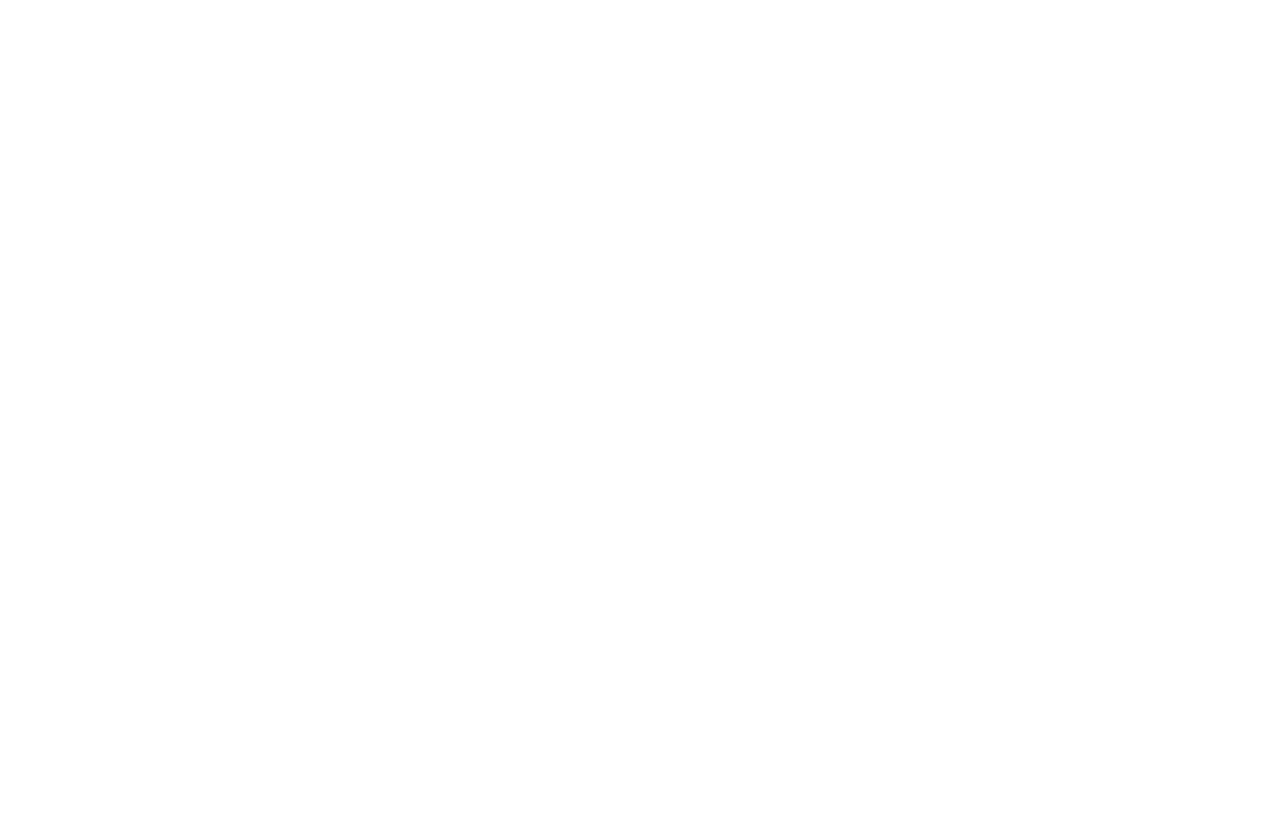
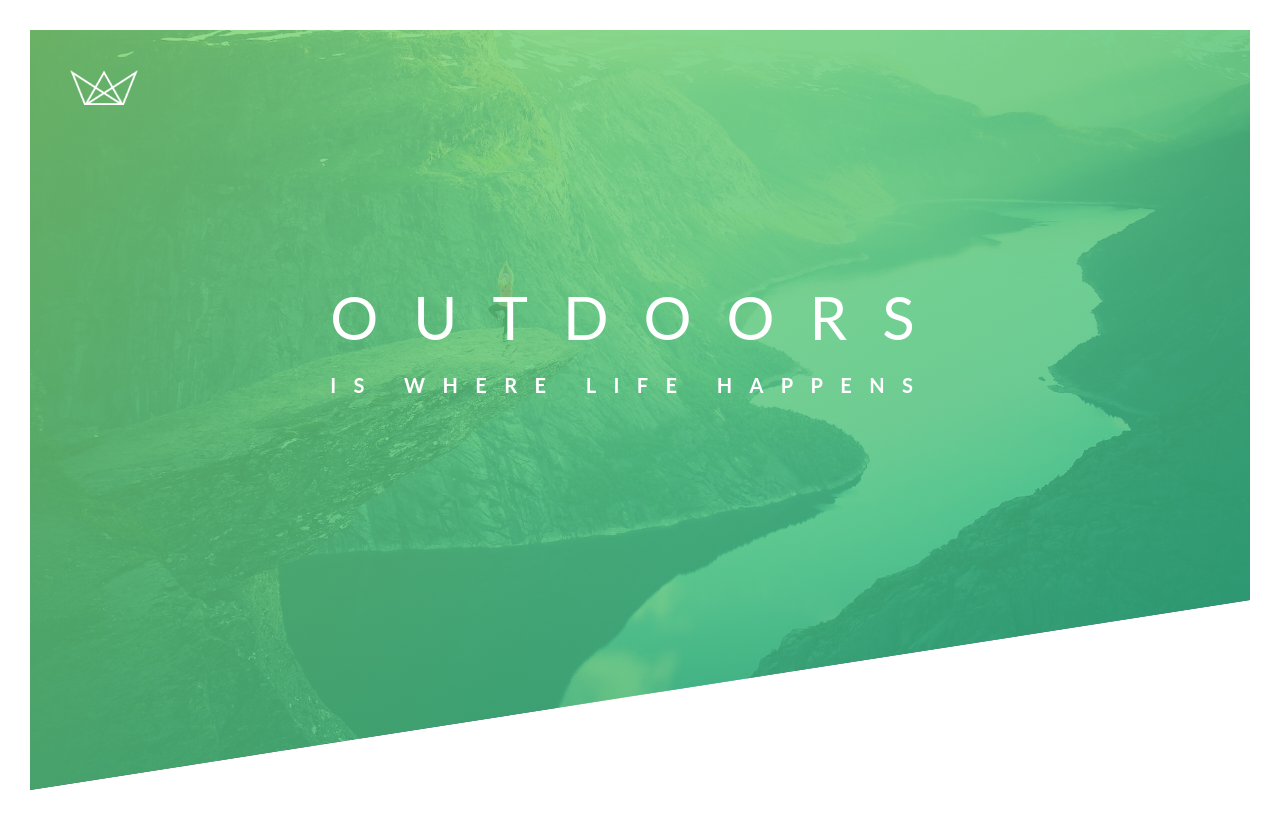
Before and after one commit to lluvialau/CSS-Learning, a plain HTML site: page Natours/index.html in a window 1280 px wide. Drawn offline with Linux system fonts and the light colour scheme.

Commit message:
Finished Heading text and logo.
Finished Heading text and logo.

```diff
--- a/Natours/css/style.css
+++ b/Natours/css/style.css
@@ -6,6 +6,51 @@ Medium green: #55c57a
 Dark green: #28b485
 */
 
+*{
+    margin: 0;
+    padding: 0;
+    box-sizing: border-box;
+}
+
+body{
+    font-family: 'Lato', sans-serif;
+    font-weight: 400;
+    font-size: 16px;
+    line-height: 1.7;
+    color: #777;
+    padding: 30px;
+}
+
+.header{
+    height: 95vh;
+    background-image: linear-gradient(
+            to right bottom,
+            rgba(126, 213, 111, 0.8),
+            rgba(40, 180, 133, 0.8)),
+    url('../img/hero.jpg');
+    background-size: cover;
+    background-position: top;
+    clip-path: polygon(0 0, 100% 0, 100% 75%,0 100%);
+
+    position:relative;
+}
+
+.logo-box{
+    position: absolute;
+    left:40px;
+    top:40px;
+}
+
+.logo{
+    height: 35px;
+}
+
+.text-box{
+    position: absolute;
+    top:40%;
+    left:50%;
+    transform: translate(-50%,-50%);
+}
 
 .heading-primary{
     color: #ffffff;
--- a/Natours/index.html
+++ b/Natours/index.html
@@ -11,6 +11,17 @@
     <title>Natours</title>
 </head>
 <body>
+    <header class="header">
+        <div class="logo-box">
+            <img src="img/logo-white.png" alt="Logo" class="logo">
+        </div>
+        <div class="text-box">
+            <h1 class="heading-primary">
+                <span class="heading-primary-main">OUTDOORS</span>
+                <span class="heading-primary-sub">is where life happens</span>
+            </h1>
+        </div>
 
+    </header>
 </body>
 </html>
```
